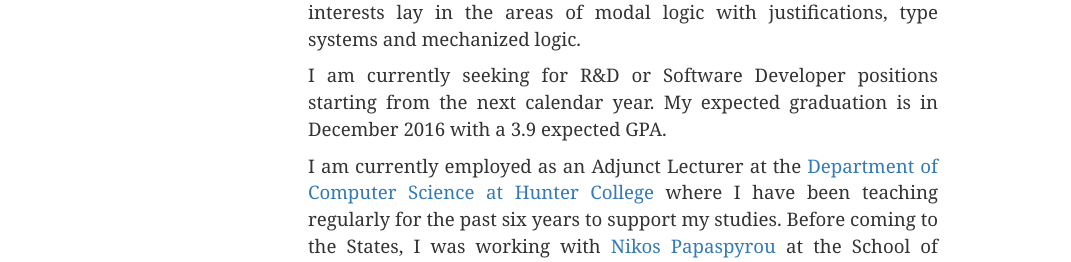
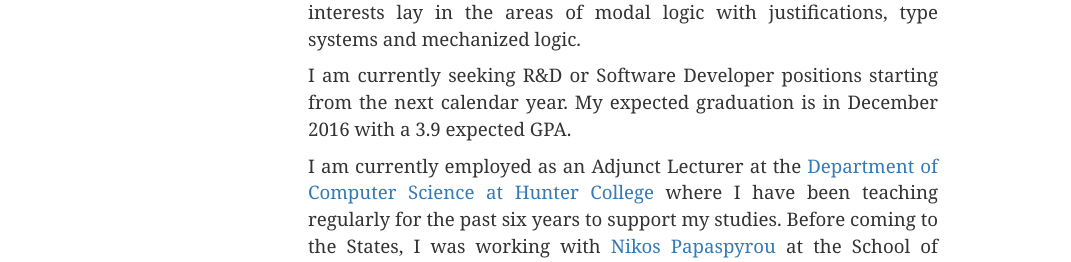
Before and after one commit to KPouliasis/KPouliasis.github.io, a plain HTML site: page index.html in a window 1280 px wide. Shown: the part 257-519 px from the top of the page, 209-1280 px from the left. Drawn offline with nearby package versions, Linux system fonts and the light colour scheme.

Commit message:
html text updates

```diff
--- a/index.html
+++ b/index.html
@@ -398,7 +398,7 @@
 </p>
 <p class="p indent" data-line="30"><span data-line="30"></span>I am a doctoral candidate at the Department of Computer Science of the Graduate Center of the  City University of New York. I work under the supervision of Professor<span data-line="30"></span>&nbsp;<a href="http://sartemov.ws.gc.cuny.edu/">Sergei N. Artemov</a><span data-line="30"></span>. My main research interests lay in the areas of modal logic with justifications,  type systems and mechanized logic.
 </p>
-<p class="p indent" data-line="32"><span data-line="32"></span>I am currently seeking for  R<span data-line="32"></span>&amp;<span data-line="32"></span>D or Software Developer positions starting from the next calendar year. My expected graduation is in December 2016 with a 3.9 expected GPA.
+<p class="p indent" data-line="32"><span data-line="32"></span>I am currently seeking  R<span data-line="32"></span>&amp;<span data-line="32"></span>D or Software Developer positions starting from the next calendar year. My expected graduation is in December 2016 with a 3.9 expected GPA.
 </p>
 <p class="p indent" data-line="34"><span data-line="34"></span>I am currently employed as an  Adjunct Lecturer at the<span data-line="34"></span>&nbsp;<a href="http://www.hunter.cuny.edu/csci">Department of Computer Science at Hunter College</a><span data-line="34"></span> where I have been teaching regularly for the past six years to support my studies. Before coming to the States, I was working with<span data-line="34"></span>&nbsp;<a href="http://www.softlab.ntua.gr/~nickie/">Nikos Papaspyrou</a><span data-line="34"></span>  at the School of Electrical Engineering and Computer Engineering of the National Technical University of Athens, where I completed my undergraduate studies.</p></td><td class="column" data-line="36" style="width:10%"></td></tr></tbody></table><h2 id="sec-academic-interests" class="clearnum h1" data-line="45" data-heading-depth="1" style="display:block"><span data-line="45"></span>Academic Interests</h2><table class="columns block" data-line="46">
 <tbody><tr><td class="column" data-line="47" style="width:80%">
```
